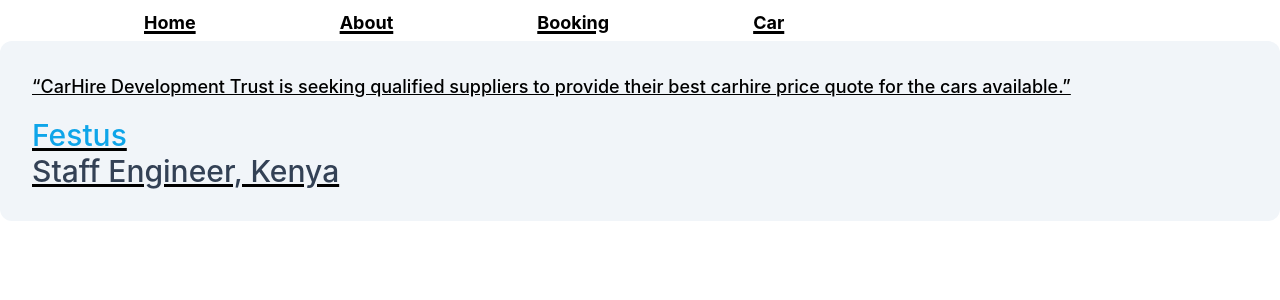
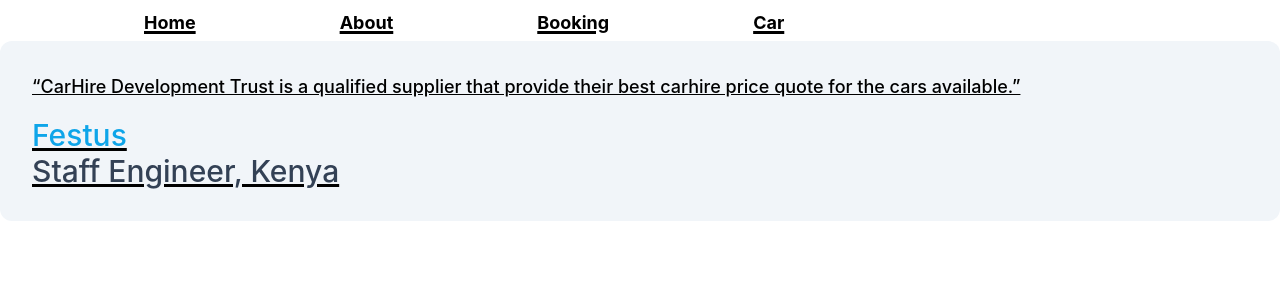
Before and after one commit to festus971/front-end, a React (Create React App) app: page / in a window 1280 px wide. Shown: the top 300 px of the page. Built offline with nearby package versions, Linux system fonts and the light colour scheme.

Commit message:
updating home

```diff
--- a/src/components/Home.js
+++ b/src/components/Home.js
@@ -8,7 +8,7 @@
         <div class="pt-6 md:p-8 text-center md:text-left space-y-4">
           <blockquote>
             <p class="text-lg font-medium">
-              “CarHire Development Trust is seeking qualified suppliers to provide their best carhire price quote for the cars available.”
+              “CarHire Development Trust is a qualified supplier that provide their best carhire price quote for the cars available.”
             </p>
           </blockquote>
           <figcaption class="font-medium">
```
